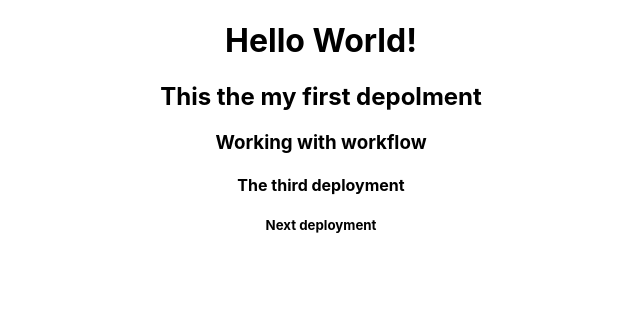
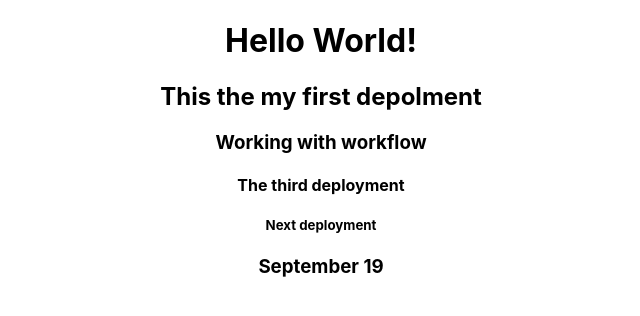
Before and after one commit to NegarOstad/hello-world, a React (Create React App) app: page / in a window 1280 px wide. Shown: the top 316 px of the page, without its empty margins (319-959 px from the left). Built offline with nearby package versions, Linux system fonts and the light colour scheme.

Commit message:
add a new line to check deployment

```diff
--- a/src/App.js
+++ b/src/App.js
@@ -9,6 +9,7 @@ function App() {
       <h3>Working with workflow</h3>
       <h4>The third deployment</h4>
       <h5>Next deployment</h5>
+      <h3>September 19</h3>
     </div>
   );
 }
```
Also changed, not shown: 1 other file (tests, documents, lock files or other folders).
